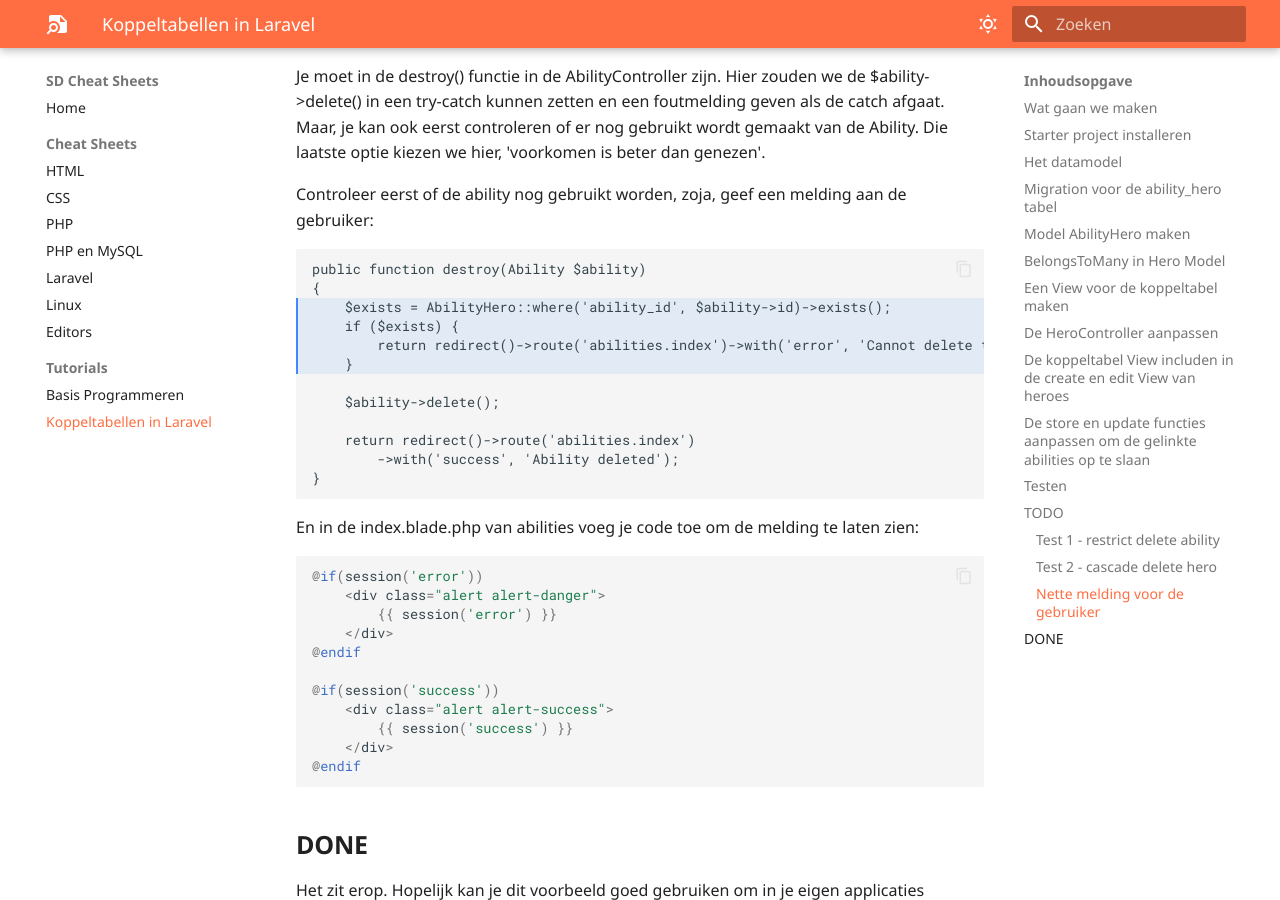
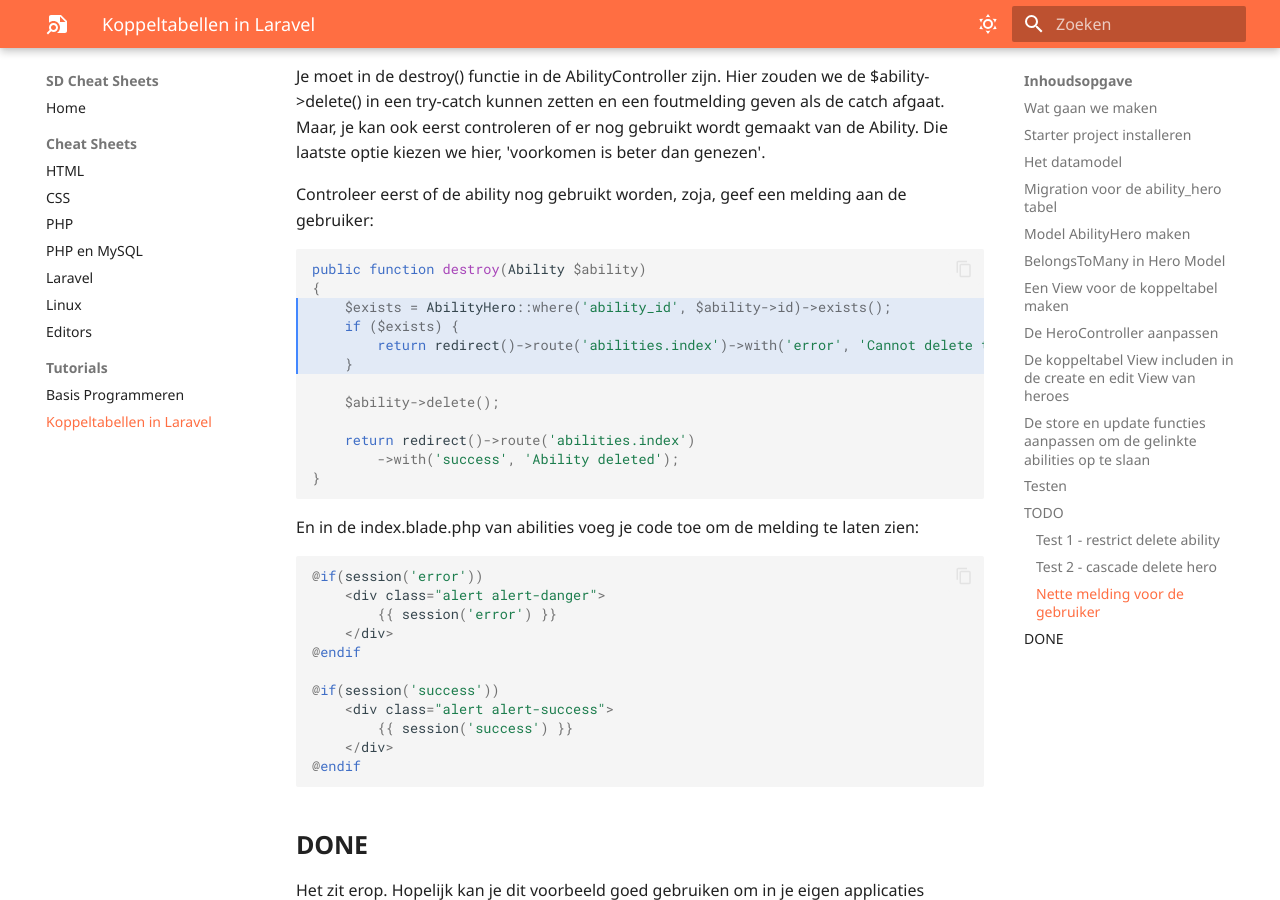
Before and after one commit to Dawied/SDCheatSheets, an MkDocs documentation site: the page built from docs/koppeltabellen-in-laravel.md, in a window 1280 px wide and 900 px high, scrolled down 8796 px. Built offline with MkDocs 1.6.1 and Material for MkDocs 9.7.7, drawn with Linux system fonts in a browser that asks for light colours; some web fonts are replaced; some of the changed text lies outside the part shown.

Commit message:
php-inline

````diff
--- a/docs/koppeltabellen-in-laravel.md
+++ b/docs/koppeltabellen-in-laravel.md
@@ -300,7 +299,7 @@
 
 Pas de migration van de ability_hero tabel aan:
 
-``` hl_lines="5 6"
+``` php-inline hl_lines="5 6"
 public function up(): void
 {
     Schema::create('ability_hero', function (Blueprint $table) {
@@ -352,7 +351,7 @@
 
 Controleer eerst of de ability nog gebruikt worden, zoja, geef een melding aan de gebruiker:
 
-``` php hl_lines="3-6"
+``` php-inline hl_lines="3-6"
 public function destroy(Ability $ability)
 {
     $exists = AbilityHero::where('ability_id', $ability->id)->exists();
````
Also changed, not shown: other parts of docs/koppeltabellen-in-laravel.md (+1 -2 lines).
